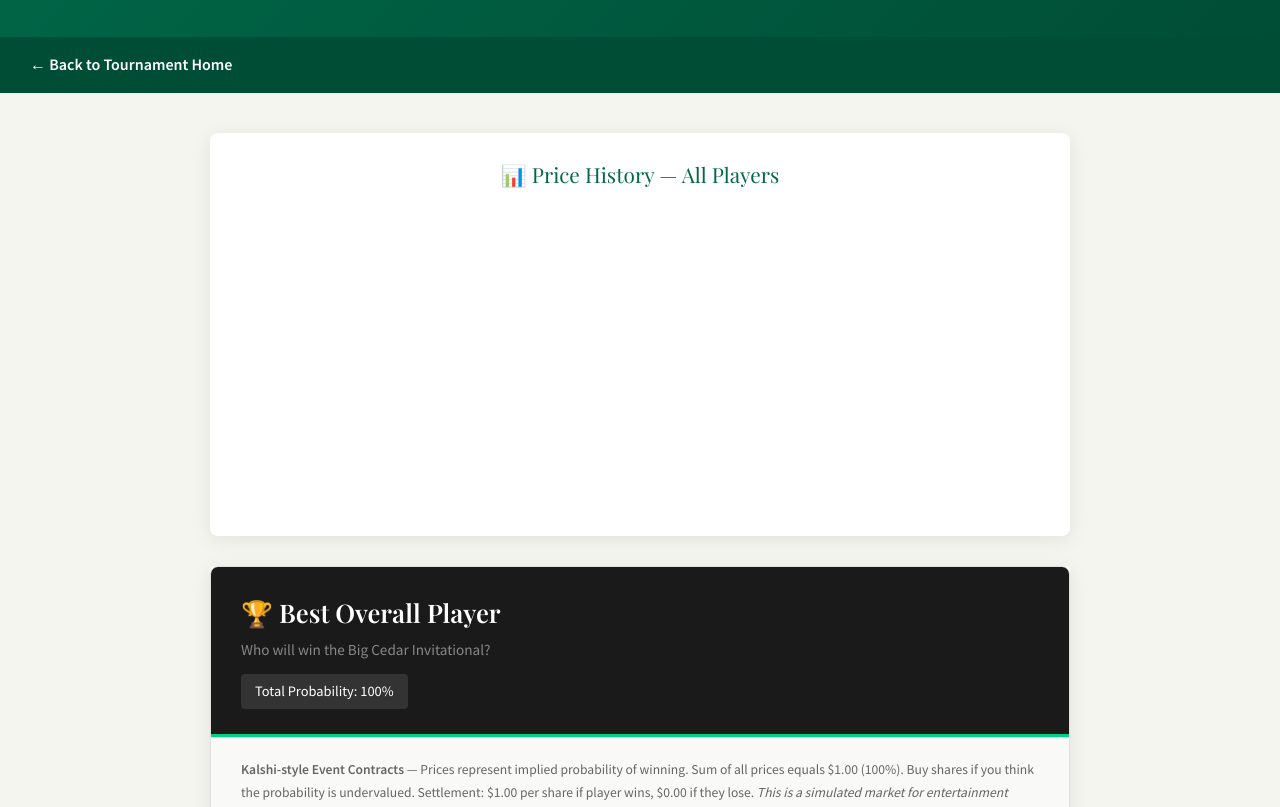
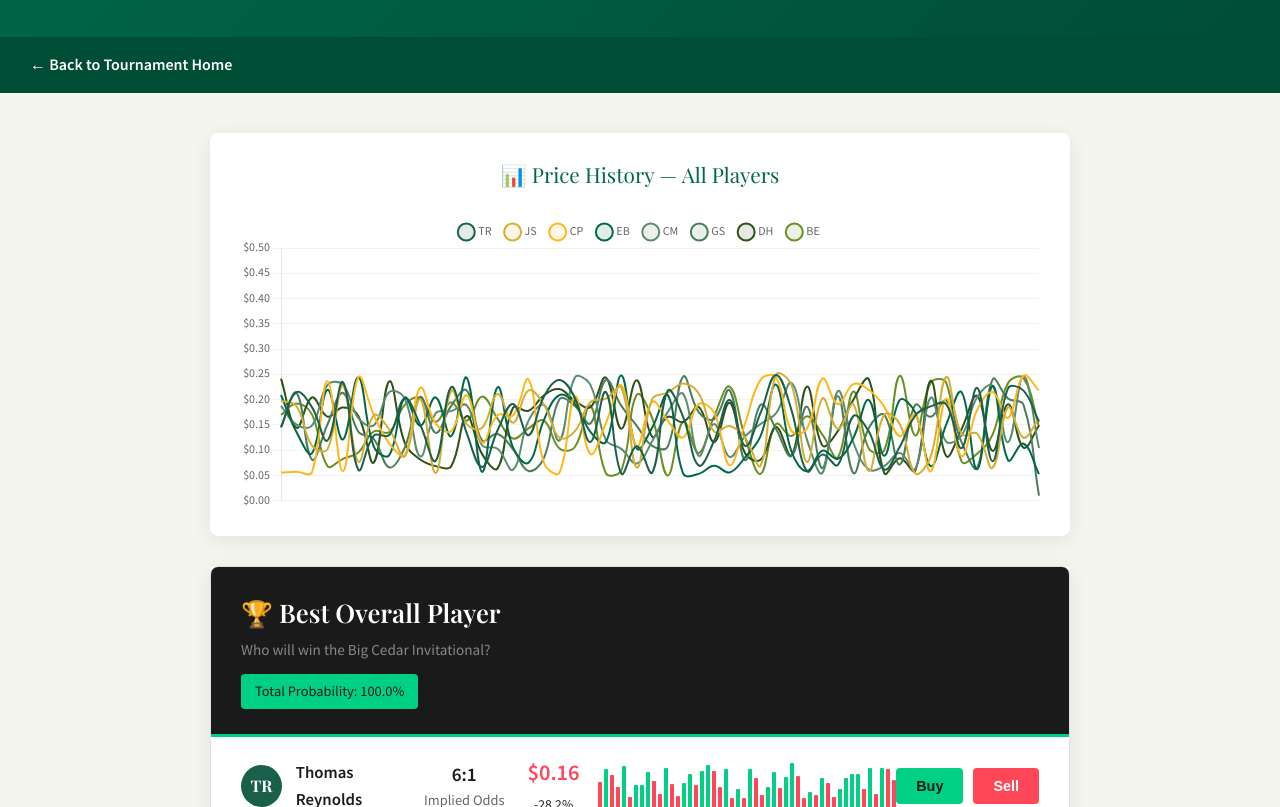
Before and after one commit to hulohot/big-cedar-invitational, a plain HTML site: page prediction-market.html in a window 1280 px wide. Shown: the part 145-952 px from the top of the page. Drawn offline with nearby package versions, Linux system fonts and the light colour scheme.

Commit message:
Fix invalid hex seed causing syntax error

```diff
--- a/prediction-market.html
+++ b/prediction-market.html
@@ -373,7 +373,7 @@
     <script>
         // Seeded Random Number Generator (Mulberry32)
         // Hardcoded seed ensures ALL users see identical market movements
-        const MARKET_SEED = 0xB1GC3D4R2026; // Big Cedar 2026
+        const MARKET_SEED = 0xB1C3D2026; // Big Cedar 2026 (valid hex seed)
 
         function mulberry32(seed) {
             return function() {
```
